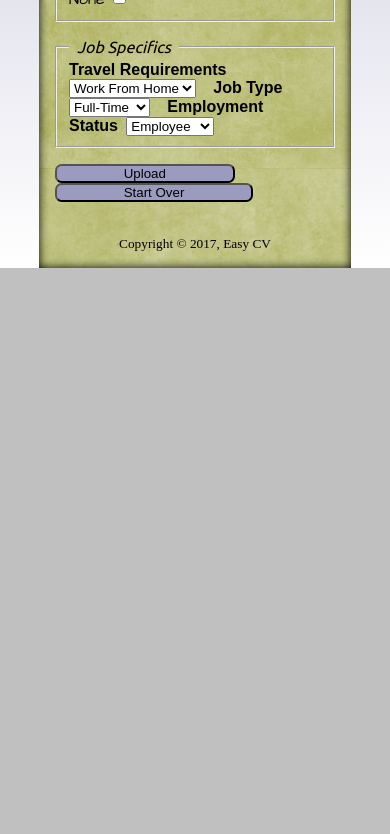
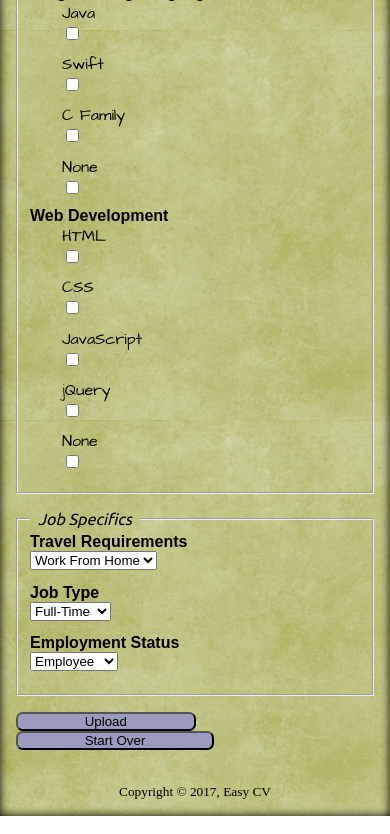
Before and after one commit to klee1703/fwdRes, a plain HTML site: page index.html in a window 390 px wide. Shown: the part 768-1602 px from the top of the page. Before the commit the page ends 1036 px from the top, so only its background shows below. Drawn offline with nearby package versions, Linux system fonts and the light colour scheme; a web font is replaced by a local one.

Commit message:
Responsive web design

```diff
--- a/index.html
+++ b/index.html
@@ -4,10 +4,11 @@
 	<title>My CV</title>
 	<meta charset="utf-8">
 	<meta description="Test, resume">
+	<meta name="viewport" content="width=device-width, initial-scale=1">
 	<link rel="stylesheet" type="text/css" href="main.css">
 	<link href="https://fonts.googleapis.com/css?family=Architects+Daughter|Oswald|Sansita|Ubuntu" rel="stylesheet">
+	<script type="text/javascript" src="scripts/jquery-3.1.1.min.js" ></script>
 	<script type="text/javascript" src="main.js" ></script>
-	<script type="text/javascript" src="/scripts/jquery-3.1.1.min.js" ></script>
 </head>
 <body>
   <div class="floatbox side">&nbsp;</div>
@@ -108,22 +109,22 @@
 			  	<legend>Technical Skills</legend>
 			  	<strong>Programming Languages</strong>
 			  	<ul>
-			  		<li>
+			  		<li class="cboxes">
 			  			<label class="selection">Java</label>
 			  			<input class="work" id="java_id" type="checkbox" name="languages" value="Java">
 			  			</input>
 			  		</li>
-			  		<li>
+			  		<li class="cboxes">
 			  			<label class="selection">Swift</label>
 			  			<input class="work" id="swift_id" type="checkbox" name="languages" value="Swift">
 			  			</input>
 			  		</li>
-			  		<li>
+			  		<li class="cboxes">
 			  			<label class="selection">C Family</label>
 			  			<input class="work" id="c_id" type="checkbox" name="languages" value="C">
 			  			</input>
 			  		</li>
-			  		<li>
+			  		<li class="cboxes">
 			  			<label class="selection">None</label>
 			  			<input class="work" id="lnone_id" type="checkbox" name="languages" value="None">
 			  			</input>
@@ -132,27 +133,27 @@
 			  	<div style="clear: both;">
 				  	<strong>Web Development</strong>
 				  	<ul>
-				  		<li>
+				  		<li class="cboxes">
 				  			<label class="selection">HTML</label>
 				  			<input class="work" id="html_id" type="checkbox" name="webDev" value="HTML">
 				  			</input>
 				  		</li>
-				  		<li>
+				  		<li class="cboxes">
 				  			<label class="selection">CSS</label>
 				  			<input class="work" id="css_id" type="checkbox" name="webDev" value="CSS">
 				  			</input>
 				  		</li>
-				  		<li>
+				  		<li class="cboxes">
 				  			<label class="selection">JavaScript
 				  			<input class="work" id="js_id" type="checkbox" name="webDev" value="JavaScript">
 				  			</input>
 				  		</li>
-				  		<li>
+				  		<li class="cboxes">
 				  			<label class="selection">jQuery
 				  			<input class="work" id="jQuery_id" type="checkbox" name="webDev" value="jQuery">
 				  			</input>
 				  		</li>
-			  		<li>
+			  		<li class="cboxes">
 			  			<label class="selection">None</label>
 			  			<input class="work" id="wnone_id" type="checkbox" name="webDev" value="None">
 			  			</input>
--- a/main.css
+++ b/main.css
@@ -17,16 +17,25 @@ body {
   float: left;
   box-sizing: border-box;
 }
+@media screen and (min-width: 600px) {
   .side {
     width: 10%;
     min-height: 100%;
-  background-image:
   }
   .middle {
     width: 80%;
     min-height: 100%;
     background-image: url(images/paper.jpg);
     background-size: contain;
+  }
+}
+@media screen and (max-width: 600px) {
+  .middle {
+    width: 100%;
+    min-height: 100%;
+    background-image: url(images/paper.jpg);
+    background-size: contain;
+  }
 }
 .white {
   background-color: rgb(205,192,176);
@@ -124,6 +133,7 @@ legend {
   width: 100%;
   padding-right: 0;
   margin-right: 0;
+  margin-bottom: 1em;
   border-width: 2px;
   box-sizing: border-box;
 }
@@ -162,6 +172,19 @@ input.aligned {
 .clear {
   clear: both;
 }
+@media screen and (max-width: 1000px) {
+  li.cboxes {
+    display: block;
+    float: none;
+    padding-left: 2em;
+  }
+}
+@media screen and (min-width: 1000px) {
+  li.cboxes {
+    display: inline;
+    float: left;
+  }
+}
 
 /** Form input styles */
 li.buttons {
@@ -180,9 +203,18 @@ li.buttons input:hover {
   clear: both;
   margin: 1em;
 }
+@media screen and (min-width: 1000px) {
   .work {
     display: inline-block;
     margin-right: 1.0em;
+  }
+}
+@media screen and (max-width: 1000px) {
+  .work {
+    display: block;
+    margin-right: 1.0em;
+    margin-bottom: 1em;
+  }
 }
 
 /** Footer styles */
--- a/main.js
+++ b/main.js
@@ -1,24 +1,22 @@
 // Form validation
 function validateForm() {
-	// Validate
+	// Validate position
 	var position = document.getElementById("position_id").value;
 	if (position == "") {
 		alert("Position must be filled out");
 	}
 
 	// Validate input salary value
-	/**
 	var salary = document.forms["cvForm"]["salary"].value;
     if (isNaN(salary) || (salary < 1) ) {
 		alert("Please provide a valid Desired Salary");
     }
-    */
 
 	// Validate programming language(s)
-	if (!document.getElementById("java_id").checked &&
-		!document.getElementById("swift_id").checked &&
-		!document.getElementById("c_id").checked &&
-		!document.getElementById("lnone_id").checked) {
+	if (!$("#java_id").checked &&
+		!$("#swift_id").checked &&
+		!$("#c_id").checked &&
+		!$("#lnone_id").checked) {
 		alert("Please check one or more of the Programming Languages boxes");
 	}
 
@@ -33,3 +31,6 @@ function validateForm() {
 
 	return false;
 }
+
+// Wait until DOM is loaded
+$(document).ready(validateForm);
```
Lines whose indentation alone changed are shown as unchanged.
